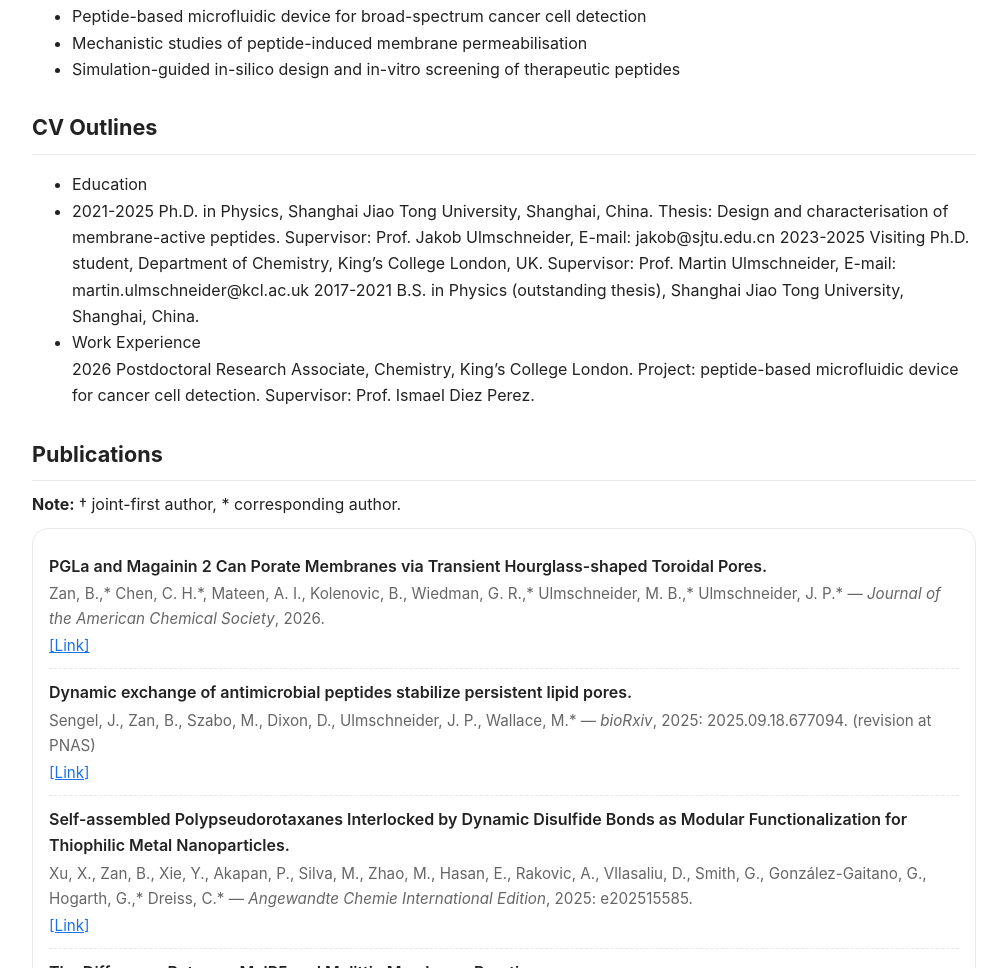
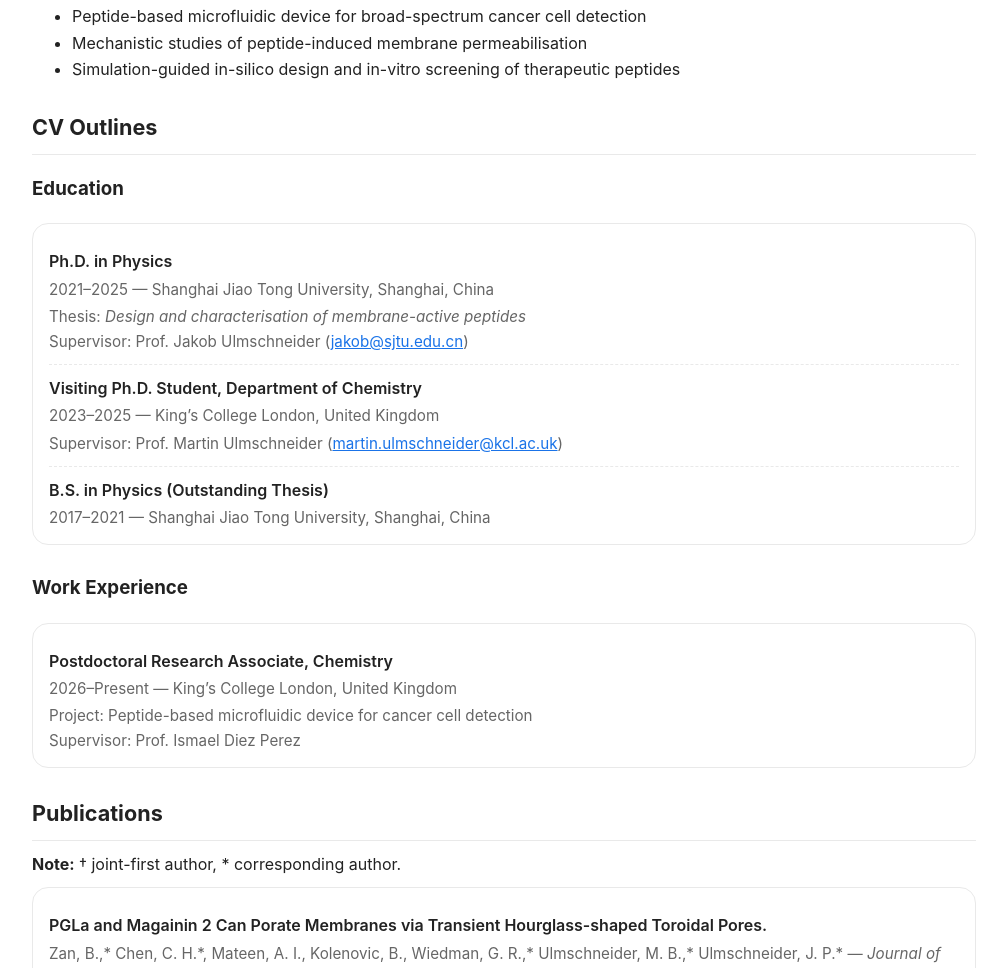
Before and after one commit to bing-zan/bing-zan.github.io, a plain HTML site: page index.html in a window 1280 px wide. Shown: the part 536-1504 px from the top of the page, without its empty margins (136-1143 px from the left). Drawn offline with Linux system fonts and the light colour scheme.

Commit message:
Update index.html

```diff
--- a/index.html
+++ b/index.html
@@ -270,27 +270,65 @@
 -->
     <!-- CV OUTLINES -->
     <section id="cv">
-      <h2><span class="lang-en">CV Outlines</span><span class="lang-zh">简历要点</span></h2>
+      <h2>
+        <span class="lang-en">CV Outlines</span>
+        <span class="lang-zh">简历要点</span>
+      </h2>
 
-      <ul class="lang-en">
-        <li>Education</li>
-        <li>
-2021-2025 Ph.D. in Physics, Shanghai Jiao Tong University, Shanghai, China.
-          Thesis: Design and characterisation of membrane-active peptides.
-          Supervisor: Prof. Jakob Ulmschneider, E-mail: jakob@sjtu.edu.cn
-2023-2025 Visiting Ph.D. student, Department of Chemistry, King’s College London, UK. Supervisor: Prof. Martin Ulmschneider, E-mail: martin.ulmschneider@kcl.ac.uk
-2017-2021 B.S. in Physics (outstanding thesis), Shanghai Jiao Tong University, Shanghai, China.</li>
-        <li>Work Experience</li>
-2026      Postdoctoral Research Associate, Chemistry, King’s College London.
-          Project: peptide-based microfluidic device for cancer cell detection.
-          Supervisor: Prof. Ismael Diez Perez.
-      </ul>
+  <!-- EDUCATION -->
+  <h3 class="lang-en">Education</h3>
+  <h3 class="lang-zh">教育背景</h3>
 
-      <ul class="lang-zh">
-        <li>教育背景</li>
-        <li>工作经历</li>
-      </ul>
-    </section>
+  <div class="card">
+    <div class="item">
+      <div class="title">Ph.D. in Physics</div>
+      <div class="meta">
+        2021–2025 — Shanghai Jiao Tong University, Shanghai, China
+      </div>
+      <div class="meta">
+        Thesis: <i>Design and characterisation of membrane-active peptides</i><br />
+        Supervisor: Prof. Jakob Ulmschneider
+        (<a href="mailto:jakob@sjtu.edu.cn">jakob@sjtu.edu.cn</a>)
+      </div>
+    </div>
+
+    <div class="item">
+      <div class="title">Visiting Ph.D. Student, Department of Chemistry</div>
+      <div class="meta">
+        2023–2025 — King’s College London, United Kingdom
+      </div>
+      <div class="meta">
+        Supervisor: Prof. Martin Ulmschneider
+        (<a href="mailto:martin.ulmschneider@kcl.ac.uk">martin.ulmschneider@kcl.ac.uk</a>)
+      </div>
+    </div>
+
+    <div class="item">
+      <div class="title">B.S. in Physics (Outstanding Thesis)</div>
+      <div class="meta">
+        2017–2021 — Shanghai Jiao Tong University, Shanghai, China
+      </div>
+    </div>
+  </div>
+
+  <!-- WORK EXPERIENCE -->
+  <h3 class="lang-en" style="margin-top:28px;">Work Experience</h3>
+  <h3 class="lang-zh" style="margin-top:28px;">工作经历</h3>
+
+  <div class="card">
+    <div class="item">
+      <div class="title">Postdoctoral Research Associate, Chemistry</div>
+      <div class="meta">
+        2026–Present — King’s College London, United Kingdom
+      </div>
+      <div class="meta">
+        Project: Peptide-based microfluidic device for cancer cell detection<br />
+        Supervisor: Prof. Ismael Diez Perez
+      </div>
+    </div>
+  </div>
+</section>
+
 
     <!-- PUBLICATIONS (FULL LIST ONLY) -->
     <section id="publications">
```
